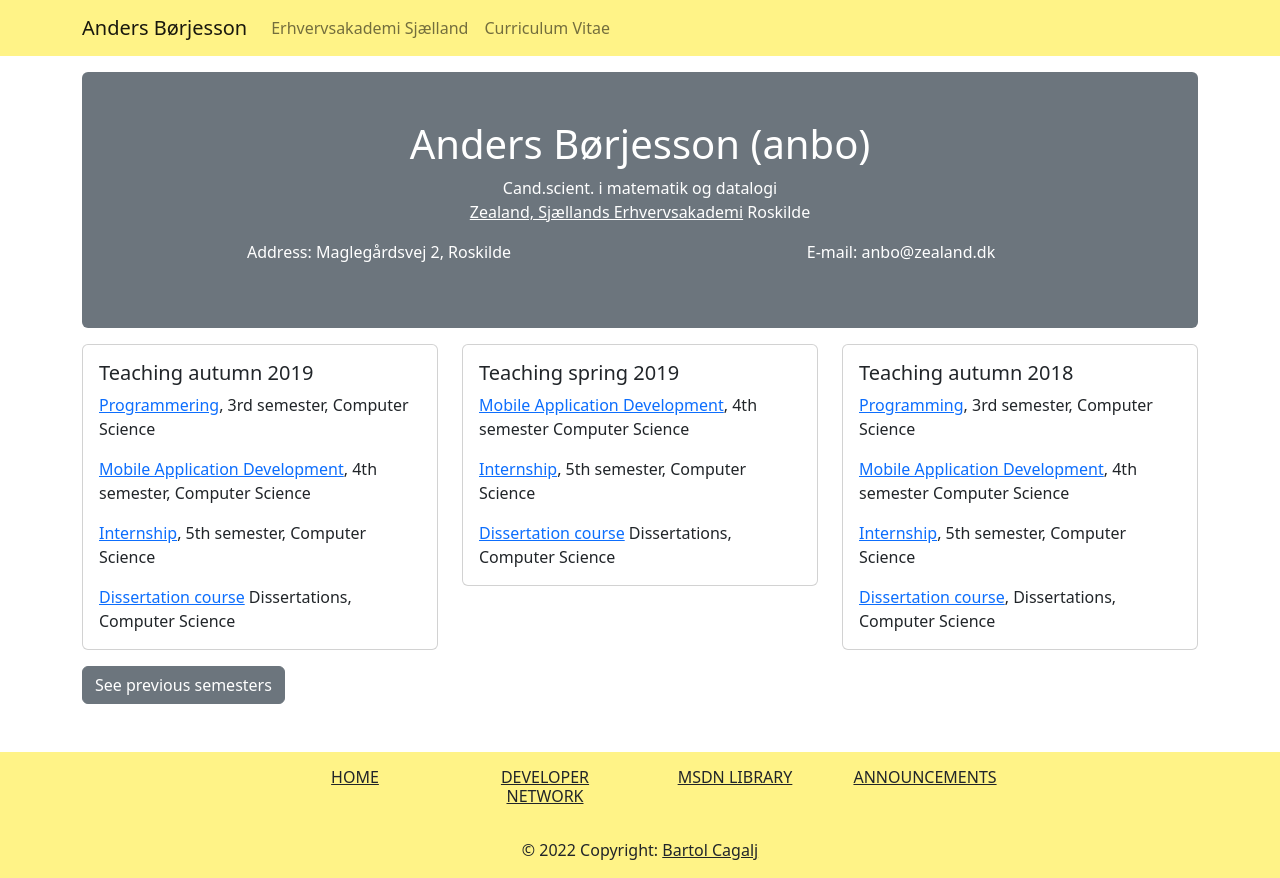
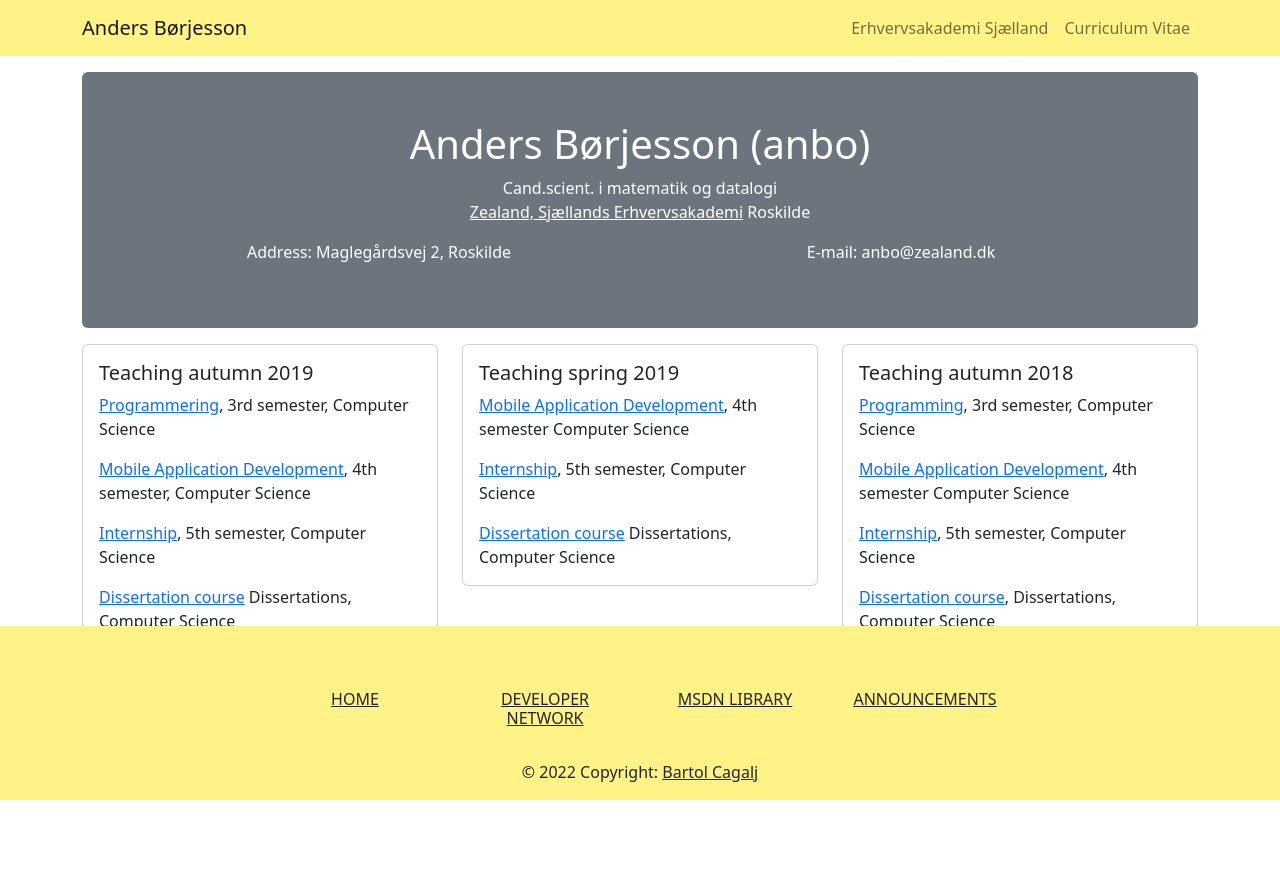
Before and after one commit to F1-Guy/assignment-1-part-2, a plain HTML site: page index.html in a window 1280 px wide. After the commit the page ends 800 px from the top, so only its background shows below. Drawn offline with nearby package versions, Linux system fonts and the light colour scheme.

Commit message:
Final fixes

```diff
--- a/index.html
+++ b/index.html
@@ -9,7 +9,6 @@
   <meta name="KeyWords"
     content="Anders Børjesson, Borjesson, Boerjesson, datalog, JSP, servlet, Roskilde Handelsskole, datamatiker, DMU" />
   <title>Anders Børjesson</title>
-  <link rel="stylesheet" type="text/css" href="abstyle.css" />
   <link href="https://cdn.jsdelivr.net/npm/bootstrap@5.2.1/dist/css/bootstrap.min.css" rel="stylesheet"
     integrity="sha384-iYQeCzEYFbKjA/T2uDLTpkwGzCiq6soy8tYaI1GyVh/UjpbCx/TYkiZhlZB6+fzT" crossorigin="anonymous" />
 </head>
@@ -22,7 +21,7 @@
     <button class="navbar-toggler" type="button" data-toggle="collapse" data-target="#navbarNav" aria-controls="navbarNav" aria-expanded="false" aria-label="Toggle navigation">
       <span class="navbar-toggler-icon"></span>
     </button>
-    <div class="collapse navbar-collapse" id="navbarNav">
+    <div class="collapse navbar-collapse justify-content-end">
       <ul class="navbar-nav">
         <li class="nav-item active">
           <a class="nav-link" href="https://www.zealand.dk/">Erhvervsakademi Sjælland <span class="sr-only"></span></a>
@@ -35,6 +34,7 @@
   </div>
 </nav>
 
+  <!-- Jumbotron -->
   <div class="container">
     <div class="mt-3 mb-3 p-5 bg-secondary text-white text-center rounded">
       <h1>Anders Børjesson (anbo)</h1>
@@ -53,8 +53,8 @@
       </div>
     </div>
 
+    <!-- Autumn 2019 -->
     <div class="row">
-      <!-- Autumn 2019 -->
       <div class="col">
         <div class="card">
           <div class="card-body">
@@ -127,17 +127,17 @@
           </div>
         </div>
       </div>
+
     </div>
-
-    <div class="row mt-3">
-      <div class="col-sm-auto text-center">
-        <a href="https://anbo-easj.dk/undervisning/" class="btn btn-secondary">See previous semesters</a>
+      <div class="row mt-3 text-end">
+        <div class="col">
+          <a href="https://anbo-easj.dk/undervisning/" class="btn btn-secondary">See previous semesters</a>
+        </div>
       </div>
-    </div>
   </div>
 
   <!-- Footer -->
-  <footer class="text-center text-white" style="background-color: #fff387">
+  <footer id="footer" class="text-center text-white" style="background-color: #fff387; position: fixed; bottom: 0; width: 100%;">
     <div class="container">
       <section class="mt-5">
         <div class="row text-center d-flex justify-content-center pt-3 pb-2">
@@ -180,5 +180,4 @@
     integrity="sha384-u1OknCvxWvY5kfmNBILK2hRnQC3Pr17a+RTT6rIHI7NnikvbZlHgTPOOmMi466C8"
     crossorigin="anonymous"></script>
 </body>
-
 </html>
```
